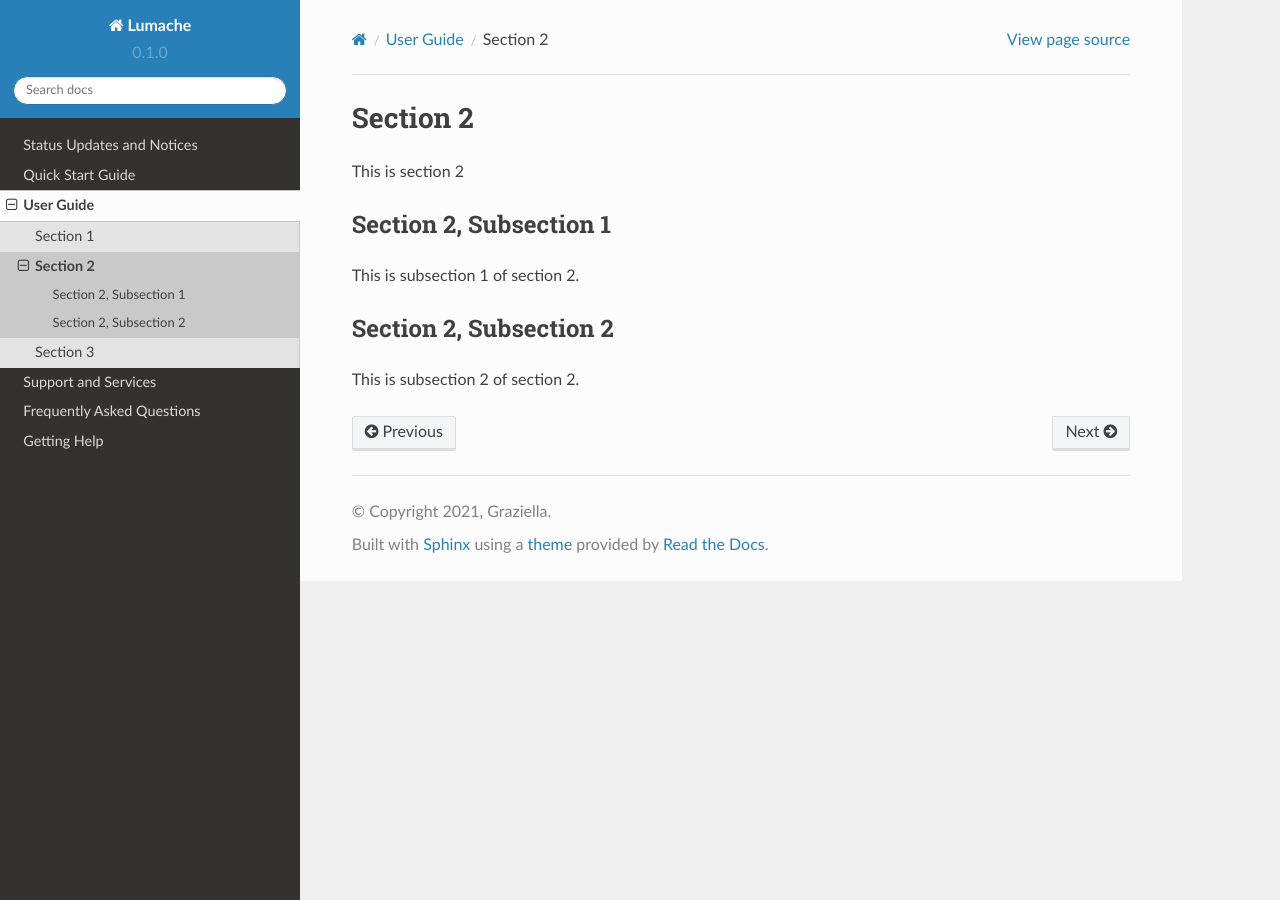
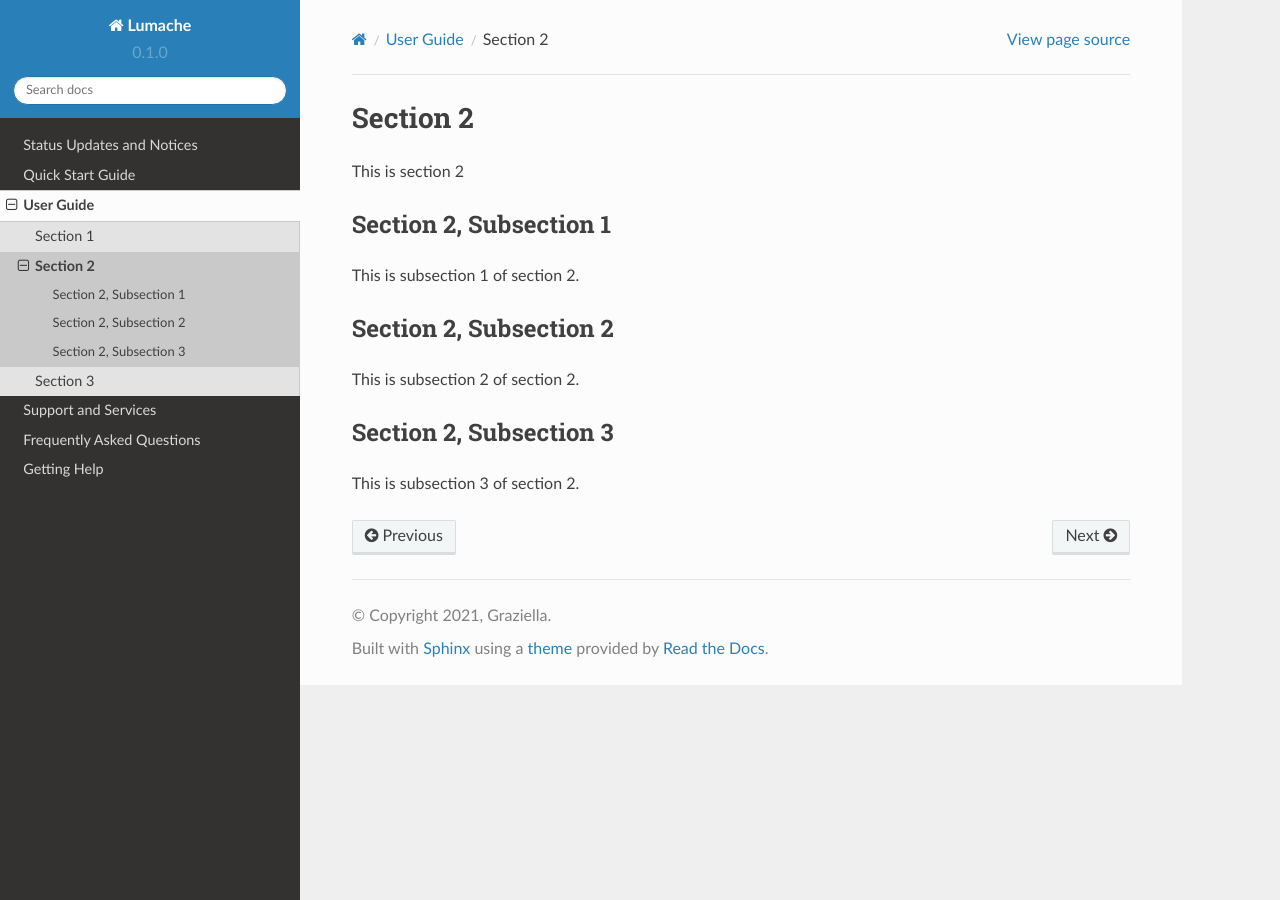
Before and after one commit to lhelms2/rtd-template, a Sphinx documentation site: the page built from docs/source/user_guide_/Section2.rst, in a window 1280 px wide. Built offline with Sphinx 7.4.7 and the Read the Docs theme 2.0.0, drawn with Linux system fonts in a browser that asks for light colours; pages that are not in the unit, such as notebooks, are missing from menus.

Commit message:
Update Section2.rst

```diff
--- a/docs/source/user_guide_/Section2.rst
+++ b/docs/source/user_guide_/Section2.rst
@@ -14,3 +14,8 @@ Section 2, Subsection 2
 -------------------------
 
 This is subsection 2 of section 2.
+
+Section 2, Subsection 3
+-------------------------
+
+This is subsection 3 of section 2.
```
